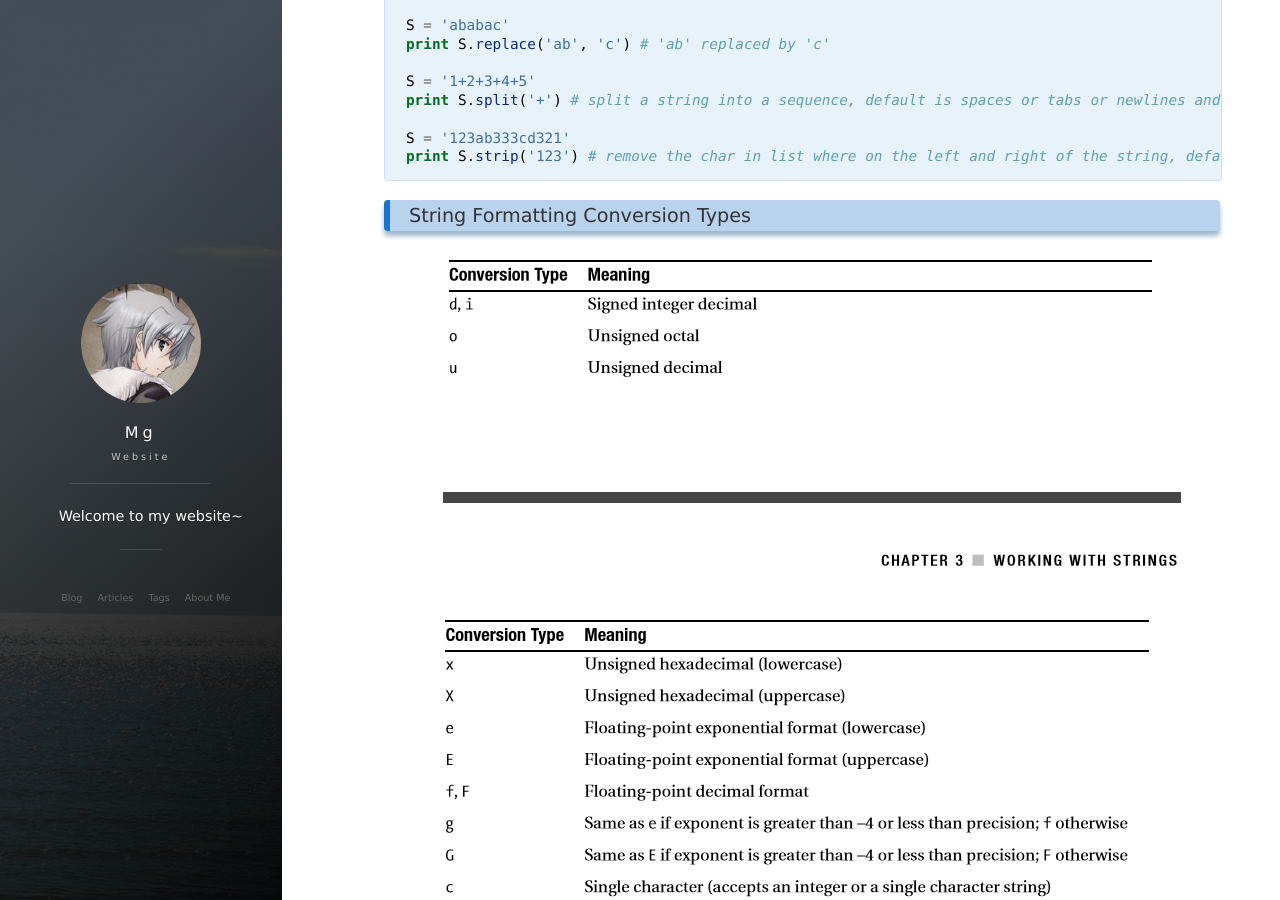
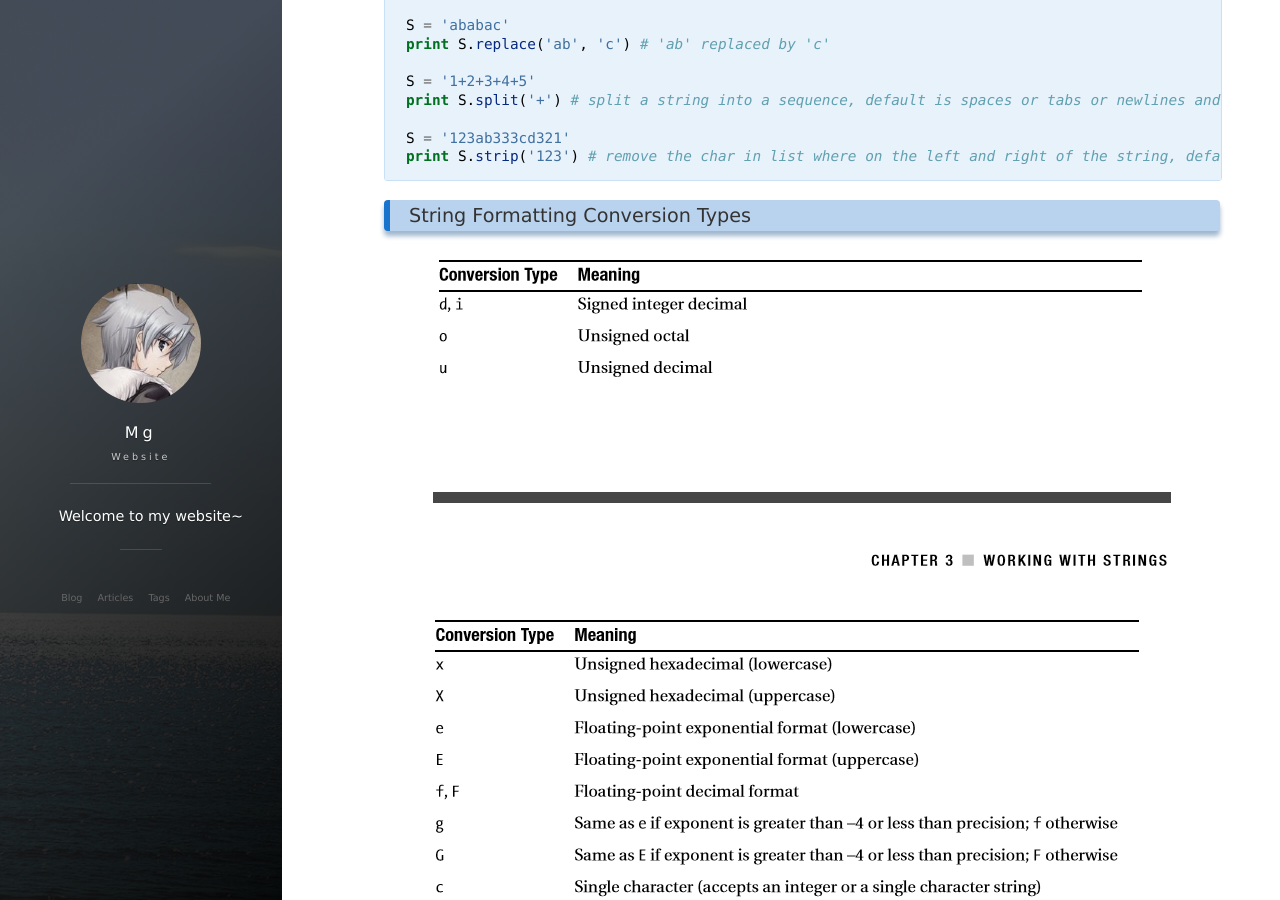
Before and after one commit to XJTUmg/XJTUmg.github.io, a Jekyll site: the page built from _posts/2017-01-04-Learning Python3.md, in a window 1280 px wide and 900 px high, scrolled down 749 px. Built offline with Jekyll 4.4.1, drawn with Linux system fonts in a browser that asks for light colours; nearby versions of some CDN libraries; comment, search, counter and statistics services are not loaded.

Commit message:
Update 2017-01-04-Learning Python3.md

```diff
--- a/_posts/2017-01-04-Learning Python3.md
+++ b/_posts/2017-01-04-Learning Python3.md
@@ -51,7 +51,9 @@ print S.strip('123') # remove the char in list where on the left and right of th
 {% endhighlight %}
 
 ### String Formatting Conversion Types
-<img src="/images/posts/python3/1.png" height="724" width="738">
+<dev align = "left">
+  <img src="/images/posts/python3/1.png" height="724" width="738">
+</dev>
 
 ### String Formatting Example
 <img src="/images/posts/python3/2.png" height="871" width="657">
```
